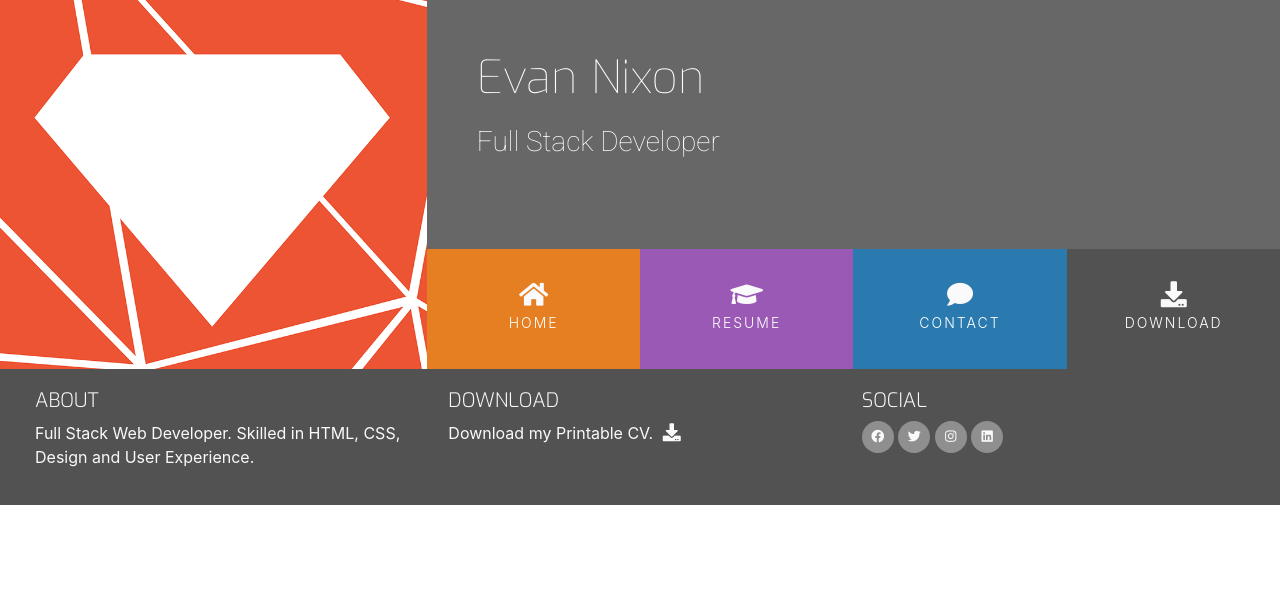
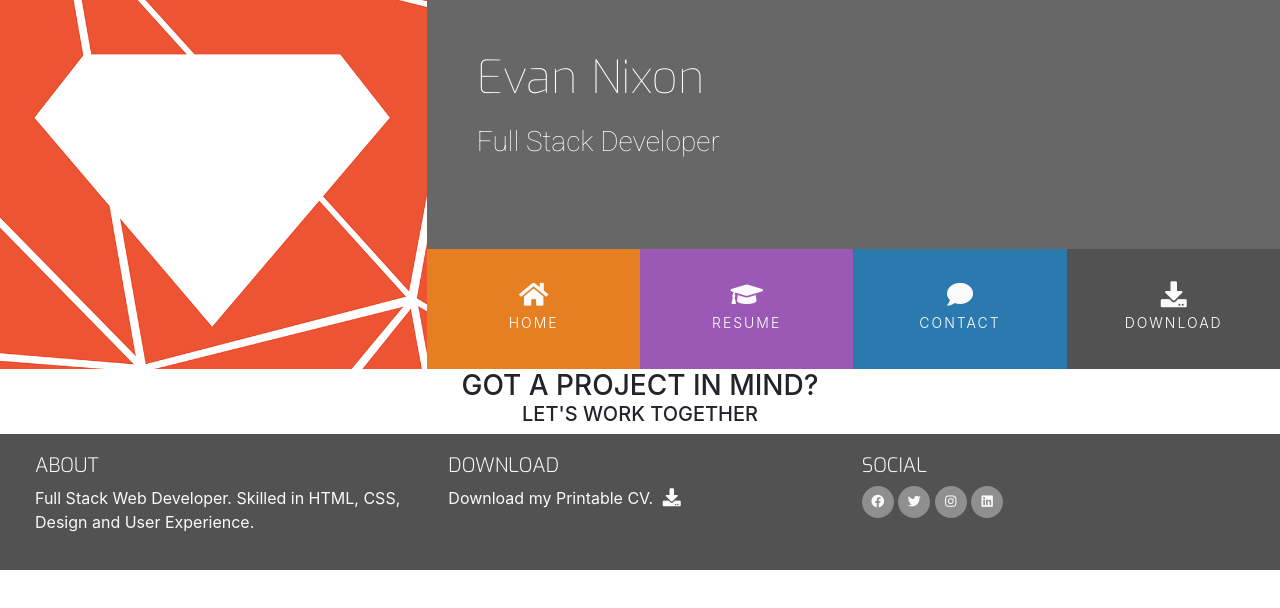
Before and after one commit to evan-annix/resume-project, a plain HTML site: page contact.html in a window 1280 px wide. Drawn offline with nearby package versions, Linux system fonts and the light colour scheme.

Commit message:
added contact form

```diff
--- a/assets/css/style.css
+++ b/assets/css/style.css
@@ -20,6 +20,10 @@
 
 .bg-color-work-history {
     background-color: #9b59b6;
+}
+
+.bg-color-contact {
+    background-color: #fff;
 }
 
 .ui-menu-color-resume {
--- a/contact.html
+++ b/contact.html
@@ -43,9 +43,21 @@
             </div>
         </div>
     </header>
-    <section>
+
+    <section class="container-fluid">
+        <div class="row bg-color-contact">
+            <div class="col">
+                <h3 class="contact-heading uppercase text-center">got a project in mind?</h3>
+                <h5 class="uppercase text-center">let's work together</h5>
+
+                <div class="center-form">
+
+                </div>
+            </div>
+        </div>
 
     </section>
+
     <footer class="container-fluid">
         <div id="footer-details" class="row">
             <div class="col-sm-4">
```
